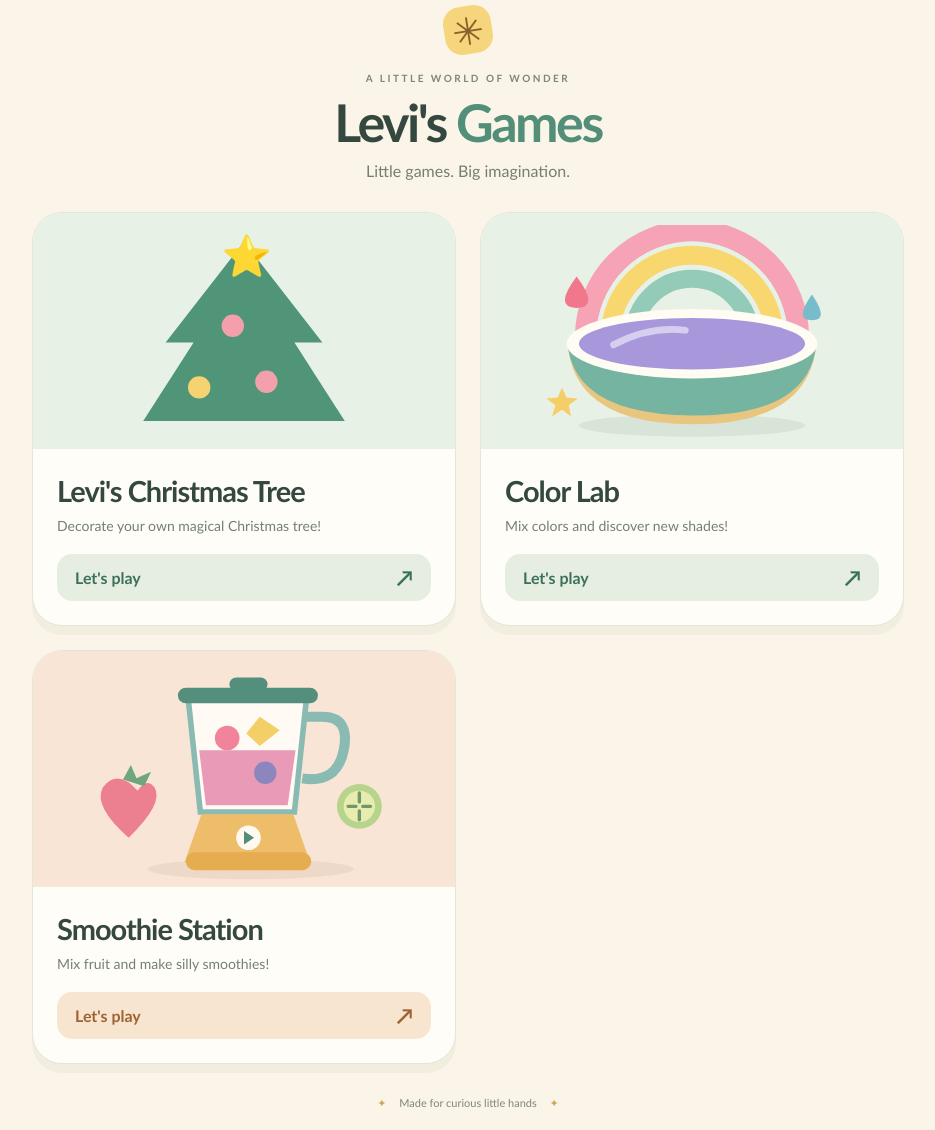
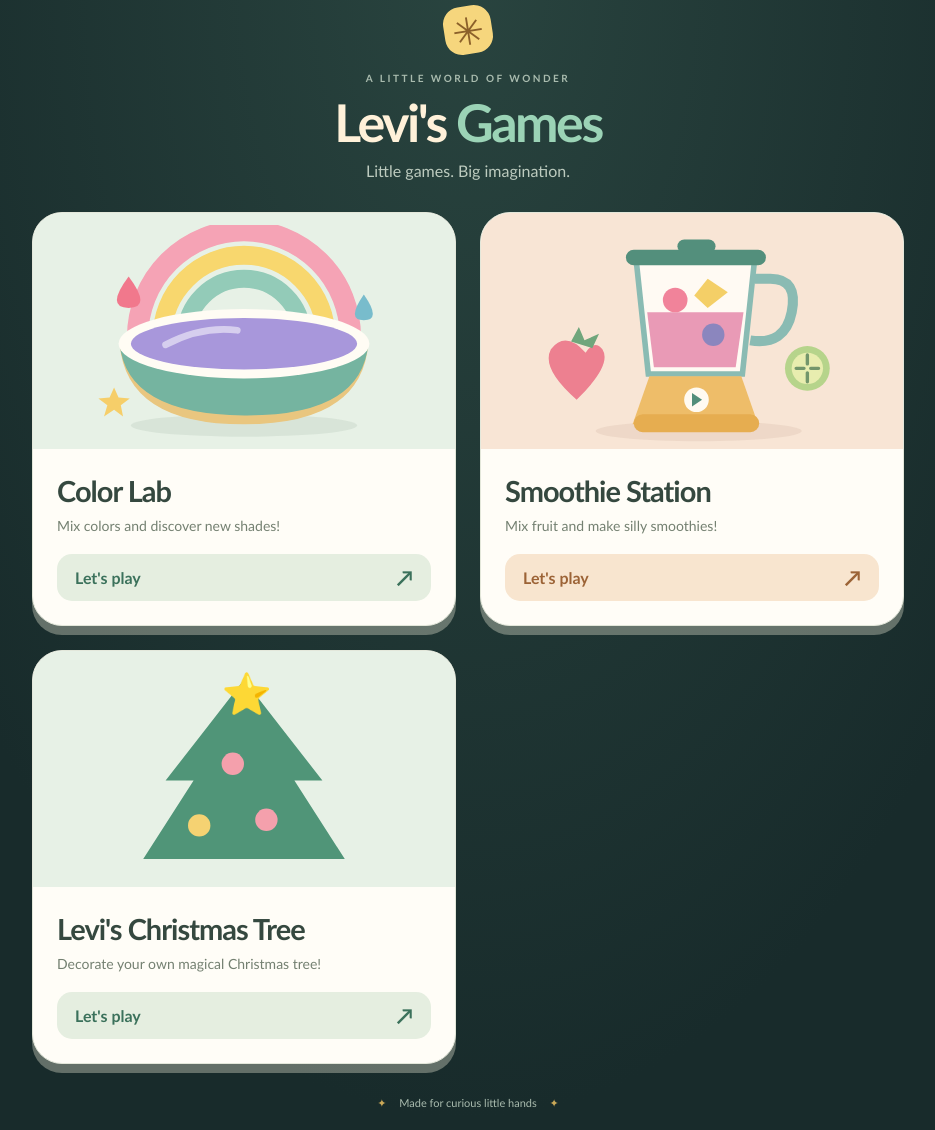
Before and after one commit to SofaKoDev/levis-games, a website built with Vite: page index.html in a window 1280 px wide. Shown: the part 30-1160 px from the top of the page, without its empty margins (172-1107 px from the left). Built offline with nearby package versions, Linux system fonts and the light colour scheme.

Commit message:
Give homepage a dark green theme and move Christmas Tree last

```diff
--- a/index.html
+++ b/index.html
@@ -1,2 +1,2 @@
 <!doctype html>
-<html lang="en"><head><meta charset="UTF-8"><meta name="viewport" content="width=device-width, initial-scale=1, viewport-fit=cover"><meta name="theme-color" content="#fbf5e9"><meta name="description" content="Little games. Big imagination. Explore colors and make silly smoothies with Levi's Games."><title>Levi's Games</title></head><body><div id="app"></div><script type="module" src="/src/home/main.js"></script></body></html>
+<html lang="en"><head><meta charset="UTF-8"><meta name="viewport" content="width=device-width, initial-scale=1, viewport-fit=cover"><meta name="theme-color" content="#182b2b"><meta name="description" content="Little games. Big imagination. Explore colors and make silly smoothies with Levi's Games."><title>Levi's Games</title></head><body><div id="app"></div><script type="module" src="/src/home/main.js"></script></body></html>
--- a/src/home/gameRegistry.js
+++ b/src/home/gameRegistry.js
@@ -1,6 +1,6 @@
 export const games = [
-{id:'christmas-tree',title:"Levi's Christmas Tree",description:'Decorate your own magical Christmas tree!',label:"Play Levi's Christmas Tree",accent:'mint',art:'christmas',category:'Creative Play',icon:'🎄'},
   {id:'color-lab',title:'Color Lab',description:'Mix colors and discover new shades!',label:"Play Levi's Color Lab",accent:'mint',art:'color'},
   {id:'smoothie-station',title:'Smoothie Station',description:'Mix fruit and make silly smoothies!',label:"Play Levi's Smoothie Station",accent:'peach',art:'smoothie'},
+{id:'christmas-tree',title:"Levi's Christmas Tree",description:'Decorate your own magical Christmas tree!',label:"Play Levi's Christmas Tree",accent:'mint',art:'christmas',category:'Creative Play',icon:'🎄'},
 ];
 export const gameUrl=id=>`${import.meta.env.BASE_URL}${id}/`;
--- a/src/home/styles.css
+++ b/src/home/styles.css
@@ -1,7 +1,7 @@
 :root{
   font-family:ui-rounded,'Trebuchet MS',system-ui,sans-serif;
   color:#35483f;
-  background:#fbf5e9;
+  background:#182b2b;
   font-synthesis:none
 }
 *{
@@ -9,6 +9,8 @@
 }
 body{
   margin:0;
+  min-height:100vh;
+  background:radial-gradient(ellipse at top,#29443f 0%,#182b2b 70%);
   -webkit-tap-highlight-color:transparent
 }
 .games-home{
@@ -17,6 +19,7 @@ body{
   padding:36px 24px max(20px,env(safe-area-inset-bottom))
 }
 .welcome{
+  color:#fff1d9;
   text-align:center
 }
 .sun{
@@ -35,7 +38,7 @@ body{
   font-size:10px;
   letter-spacing:2.5px;
   font-weight:800;
-  color:#7c8871
+  color:#a9bbae
 }
 h1{
   font-size:52px;
@@ -44,10 +47,10 @@ h1{
   line-height:1.1
 }
 h1 span{
-  color:#538e78
+  color:#9bd3b6
 }
 .tagline{
-  color:#747f72;
+  color:#bdcbbf;
   font-size:16px;
   margin:0 0 32px
 }
@@ -63,7 +66,7 @@ h1 span{
   border:1px solid #e3e7da;
   background:#fffdf7;
   text-decoration:none;
-  color:inherit;
+  color:#35483f;
   box-shadow:0 9px 0 #dfdfcc60;
   transition:transform .2s,box-shadow .2s;
   touch-action:manipulation;
@@ -126,7 +129,7 @@ h1 span{
   text-align:center;
   margin-top:32px;
   font-size:11px;
-  color:#7f8776
+  color:#a9bbae
 }
 .home-footer span{
   color:#cba958;
```
